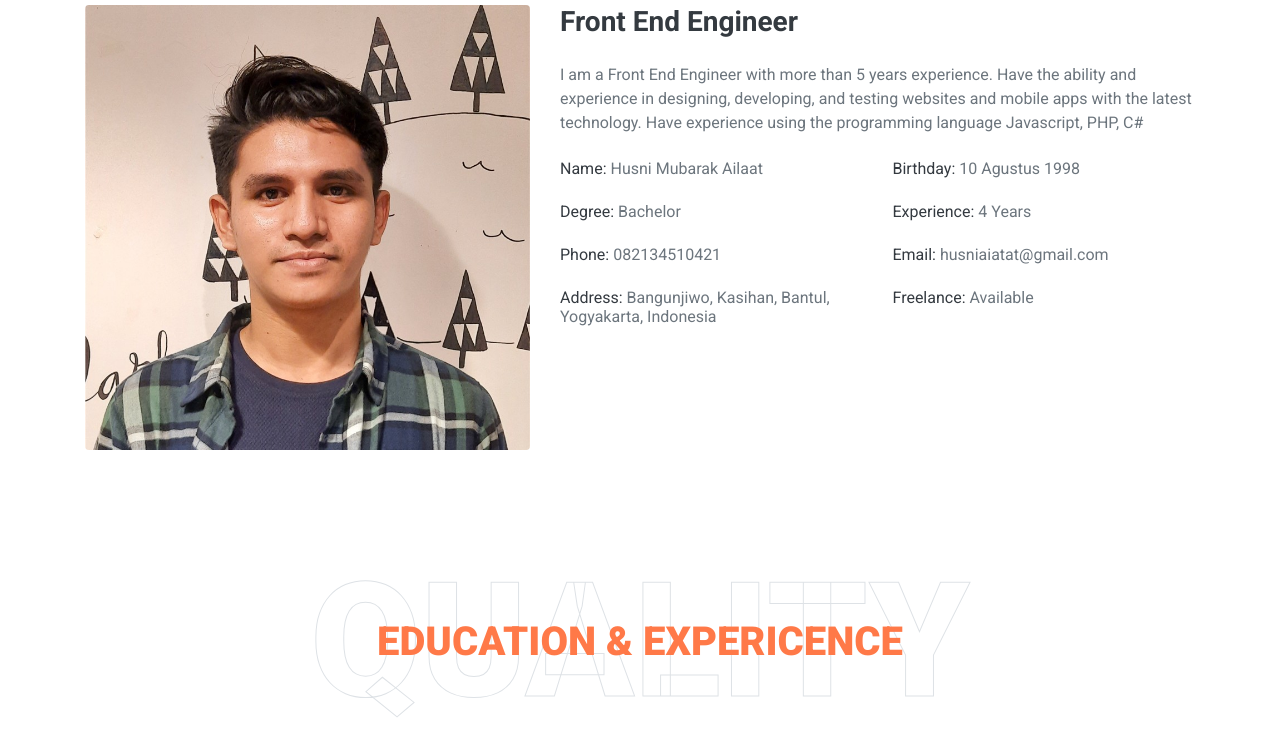
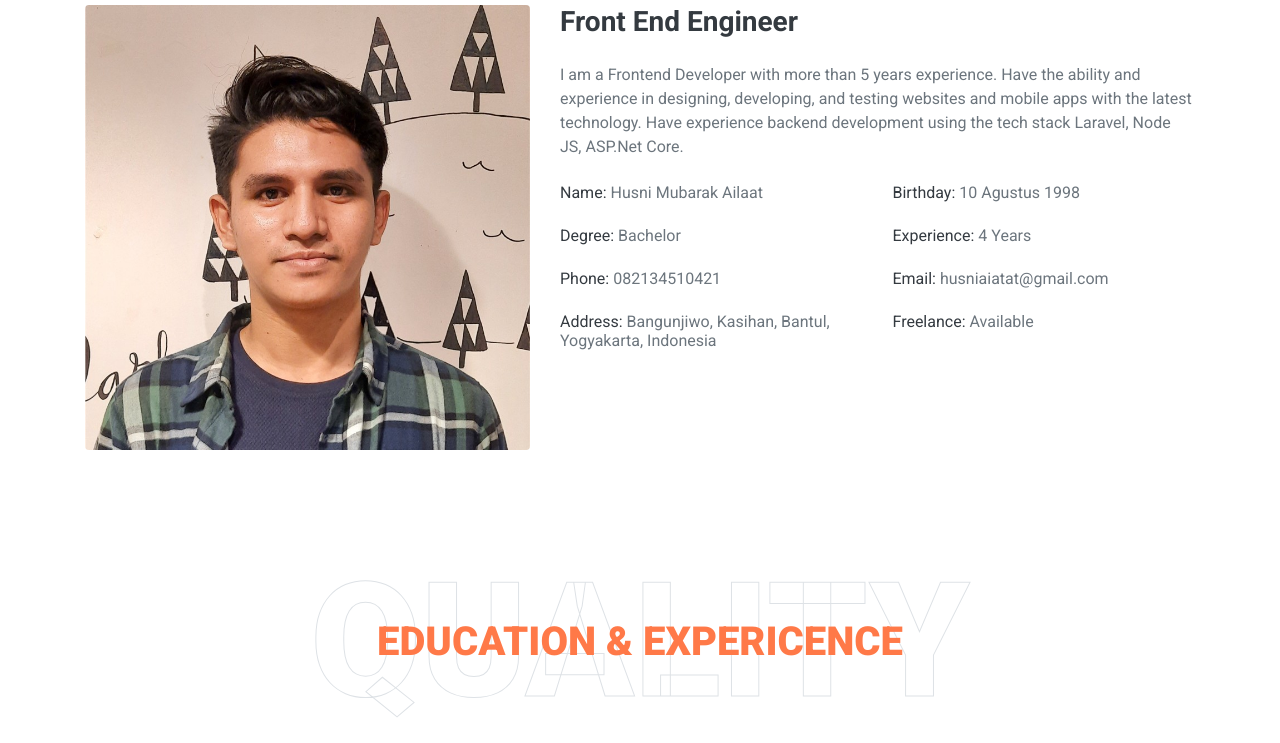
Before and after one commit to husnimubaraq/portfolio, a plain HTML site: page index.html in a window 1280 px wide. Shown: the part 1091-1834 px from the top of the page. Drawn offline with nearby package versions, Linux system fonts and the light colour scheme.

Commit message:
Update index.html

```diff
--- a/index.html
+++ b/index.html
@@ -101,7 +101,7 @@
                 </div>
                 <div class="col-lg-7">
                     <h3 class="mb-4">Front End Engineer</h3>
-                    <p>I am a Front End Engineer with more than 5 years experience. Have the ability and experience in designing, developing, and testing websites and mobile apps with the latest technology. Have experience using the programming language Javascript, PHP, C#</p>
+                    <p>I am a Frontend Developer with more than 5 years experience. Have the ability and experience in designing, developing, and testing websites and mobile apps with the latest technology. Have experience backend development using the tech stack Laravel, Node JS, ASP.Net Core.</p>
                     <div class="row mb-3">
                         <div class="col-sm-6 py-2"><h6>Name: <span class="text-secondary">Husni Mubarak Ailaat</span></h6></div>
                         <div class="col-sm-6 py-2"><h6>Birthday: <span class="text-secondary">10 Agustus 1998</span></h6></div>
```
